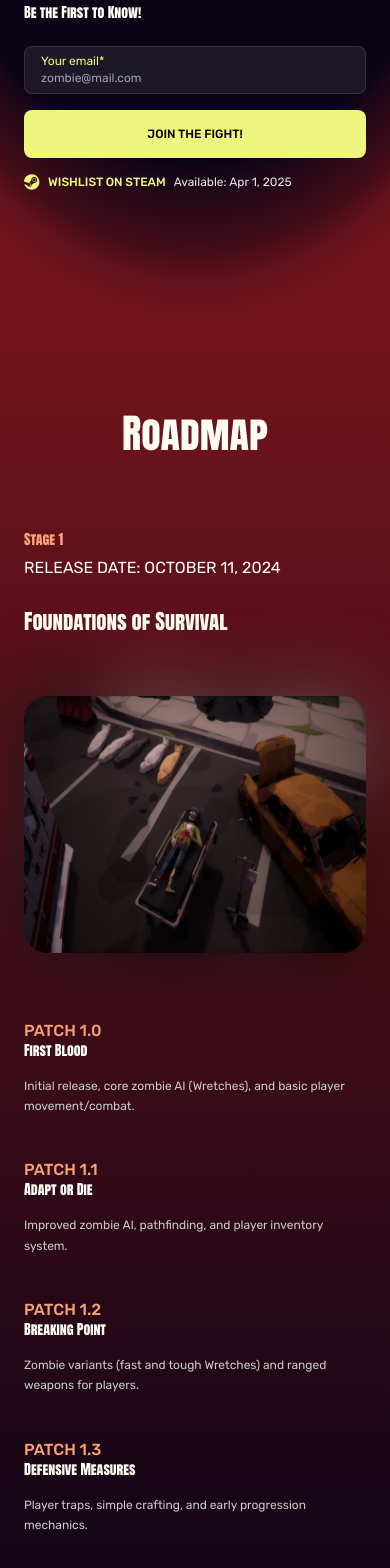
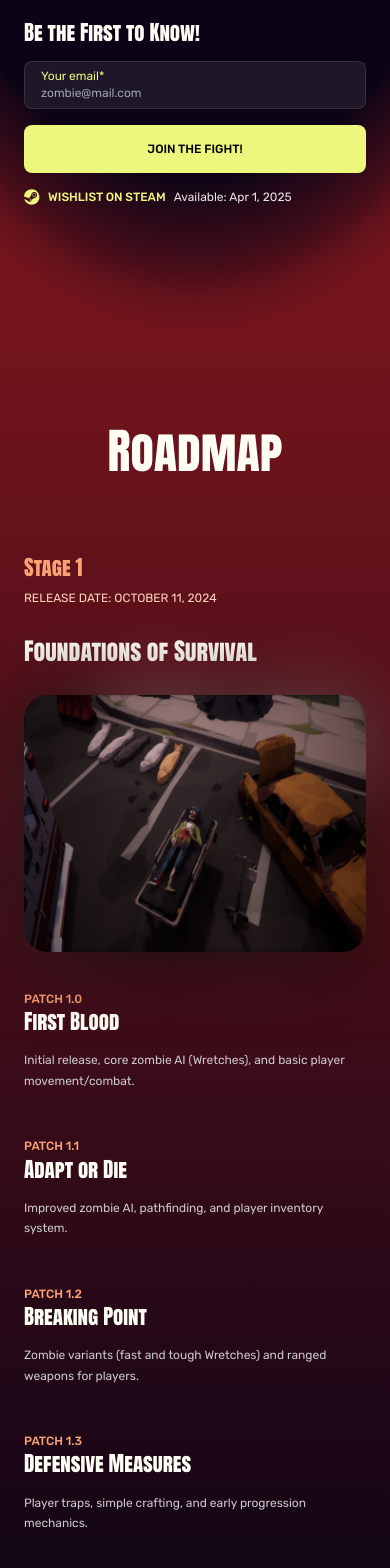
Before and after one commit to davidrivadeneyra/d.a.w.n, a React (Vite) app: page / in a window 390 px wide. Shown: the part 420-1988 px from the top of the page. Built offline with nearby package versions, Linux system fonts and the light colour scheme.

Commit message:
ajusando espaciados

```diff
--- a/src/App.jsx
+++ b/src/App.jsx
@@ -24,9 +24,9 @@ function App() {
 			</header>
 			<section className="main-inner-section">
 				<div className='lg:w-[530px] '>
-					<h1 className="title-h1 pb-3 lg:pb-8 pt-24"><span className='title-h2 block'>Survive the</span>  Darkness</h1>
-					<p className="paragraph-primary pb-8">D.A.W.N: Darkness Awaits Withstand the Night is a fast-paced survival game where players face off against a relentless, evolving threat of zombies and reanimated former teammates in an open-ended simulation.</p>
-					<h2 className='title-h4 pb-6'>Be the First to Know!</h2>
+					<h1 className="title-h1 title-color pb-3 lg:pb-8 pt-24"><span className='title-h2 block '>Survive the</span>  Darkness</h1>
+					<p className="paragraph-primary paragraph-color pb-8">D.A.W.N: Darkness Awaits Withstand the Night is a fast-paced survival game where players face off against a relentless, evolving threat of zombies and reanimated former teammates in an open-ended simulation.</p>
+					<h2 className='title-h4 title-color pb-4'>Be the First to Know!</h2>
 
 					<form className='flex flex-col lg:flex-row gap-4 mb-4'>
 						<div className="relative h-12 lg:h-14 w-full md:w-64 rounded-lg bg-white/[0.08] hover:bg-white/[0.1] border border-white/10  flex flex-col px-4 py-2 gap-1 cursor-pointer">
@@ -54,32 +54,32 @@ function App() {
 	<main className="section-gradiente-top main-background">
 			<section className="main-inner-section">
 				<div className=''>
-					<h1 className="title-h2 pt-24 pb-20 text-center">Roadmap</h1>
-					<h3 className='title-h4 text-[#FAA275] pb-2'>Stage 1</h3>
-					<span className='uppercase title-color paragraph-font pb-8 block'>Release Date: October 11, 2024</span>
-					<h2 className='title-h3 pb-16'>Foundations of Survival</h2>
+					<h1 className="title-h2 title-color pt-24 pb-20 text-center">Roadmap</h1>
+					<h3 className='title-h4 paragraph-orange-500 pb-2'>Stage 1</h3>
+					<span className='paragraph-primary paragraph-orange-200 uppercase pb-8 block'>Release Date: October 11, 2024</span>
+					<h2 className='title-h3 title-color pb-8 md:pb-16'>Foundations of Survival</h2>
 
-					<div className='path-section flex flex-col-reverse md:grid md:grid-cols-12 gap-16'>
+					<div className='path-section flex flex-col-reverse md:grid md:grid-cols-12 gap-8 md:gap-16'>
 						<div className='path-list flex flex-col gap-10 col-span-3'>
 							<div className='path-item'>
-								<span className='uppercase text-[#FAA275] paragraph-font-medium pb-2'>Patch 1.0</span>
-								<h3 className='title-h4 pb-4'>First Blood</h3>
-								<p className="paragraph-primary">Initial release, core zombie AI (Wretches), and basic player movement/combat.</p>
+								<span className='uppercase paragraph-orange-500 paragraph-medium pb-2'>Patch 1.0</span>
+								<h3 className='title-h4 title-color pb-4'>First Blood</h3>
+								<p className="paragraph-primary paragraph-color ">Initial release, core zombie AI (Wretches), and basic player movement/combat.</p>
 							</div>
 							<div className='path-item'>
-								<span className='uppercase text-[#FAA275] paragraph-font-medium pb-2'>Patch 1.1</span>
-								<h3 className='title-h4 pb-4'>Adapt or Die</h3>
-								<p className="paragraph-primary">Improved zombie AI, pathfinding, and player inventory system.</p>
+								<span className='uppercase paragraph-orange-500 paragraph-medium pb-2'>Patch 1.1</span>
+								<h3 className='title-h4 title-color pb-4'>Adapt or Die</h3>
+								<p className="paragraph-primary paragraph-color ">Improved zombie AI, pathfinding, and player inventory system.</p>
 							</div>
 							<div className='path-item'>
-								<span className='uppercase text-[#FAA275] paragraph-font-medium pb-2'>Patch 1.2</span>
-								<h3 className='title-h4 pb-4'>Breaking Point</h3>
-								<p className="paragraph-primary">Zombie variants (fast and tough Wretches) and ranged weapons for players.</p>
+								<span className='uppercase paragraph-orange-500 paragraph-medium pb-2'>Patch 1.2</span>
+								<h3 className='title-h4 title-color pb-4'>Breaking Point</h3>
+								<p className="paragraph-primary paragraph-color ">Zombie variants (fast and tough Wretches) and ranged weapons for players.</p>
 							</div>
 							<div className='path-item'>
-								<span className='uppercase text-[#FAA275] paragraph-font-medium pb-2'>Patch 1.3</span>
-								<h3 className='title-h4 pb-4'>Defensive Measures</h3>
-								<p className="paragraph-primary">Player traps, simple crafting, and early progression mechanics.</p>
+								<span className='uppercase paragraph-orange-500 paragraph-medium pb-2'>Patch 1.3</span>
+								<h3 className='title-h4 title-color pb-4'>Defensive Measures</h3>
+								<p className="paragraph-primary paragraph-color ">Player traps, simple crafting, and early progression mechanics.</p>
 							</div>
 						</div>
 						<div className='path-image col-span-9 relative visible'>
--- a/src/index.css
+++ b/src/index.css
@@ -7,6 +7,8 @@
     --dark-500: #CBCAC8;
     --dark-900: #0B0416;
     --yello-500: #EDF67D;
+    --orange-200: #FFD3BD;
+    --orange-500: #FAA275;
   }
 
 @layer base {
@@ -77,8 +79,12 @@
         color: var(--dark-500);
     }
 
-    .paragraph-color {
-        color: var(--dark-500);
+    .paragraph-orange-500 {
+        color: var(--orange-500);
+    }
+
+    .paragraph-orange-200 {
+        color: var(--orange-200);
     }
 
     .button-font {
@@ -99,19 +105,19 @@
 
 @layer components {
     .title-h1 {
-        @apply title-font text-[56px] md:text-[138px] leading-[95%] uppercase title-color
+        @apply title-font text-[64px] md:text-[138px] leading-[95%] uppercase
     }
 
     .title-h2 {
-        @apply title-font text-[40px] md:text-[105px] leading-[95%] title-color
+        @apply title-font text-[48px] md:text-[105px] leading-[95%]
     }
 
     .title-h3 {
-        @apply title-font text-[21px] md:text-[47px] leading-[95%] title-color
+        @apply title-font text-[24px] md:text-[47px] leading-[95%]
     }
 
     .title-h4 {
-        @apply title-font text-[14px] md:text-[27px] leading-[120%] title-color
+        @apply title-font text-[21px] md:text-[27px] leading-[120%]
     }
 
     .btn {
@@ -119,11 +125,15 @@
     }
 
     .paragraph-primary {
-        @apply paragraph-font paragraph-color text-xs md:text-sm leading-[170%] md:leading-[170%]
+        @apply paragraph-font text-xs md:text-sm leading-[170%] md:leading-[170%]
     }
 
     .paragraph-secondary {
-        @apply paragraph-font paragraph-color text-sm md:text-base leading-[170%] md:leading-[170%] text-stone-200
+        @apply paragraph-font paragraph-color text-xs md:text-sm leading-[170%] md:leading-[170%] text-stone-200
+    }
+
+    .paragraph-medium {
+        @apply button-font text-xs md:text-sm leading-[170%] md:leading-[170%]
     }
 
     .main-inner-section {
```
